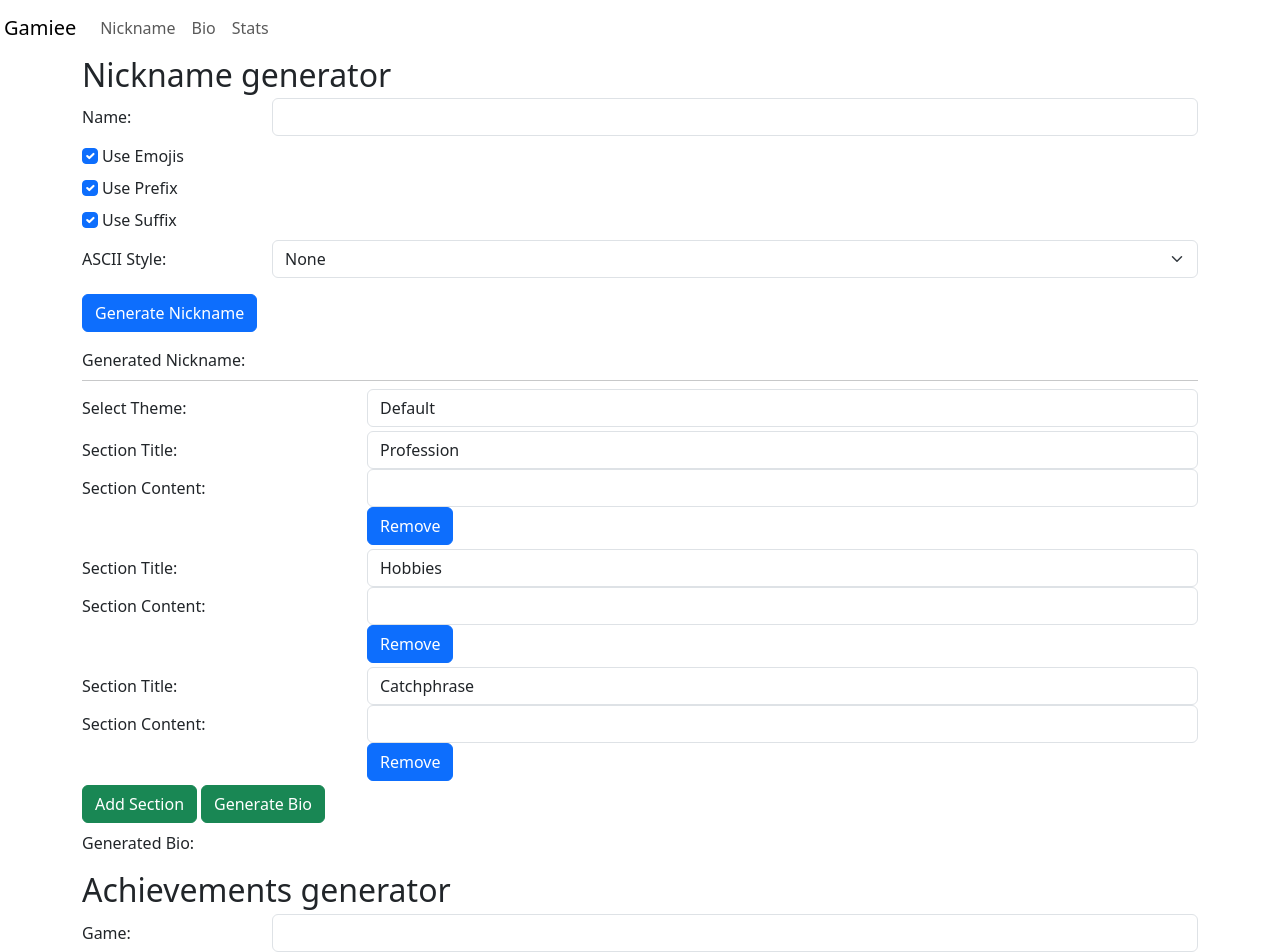
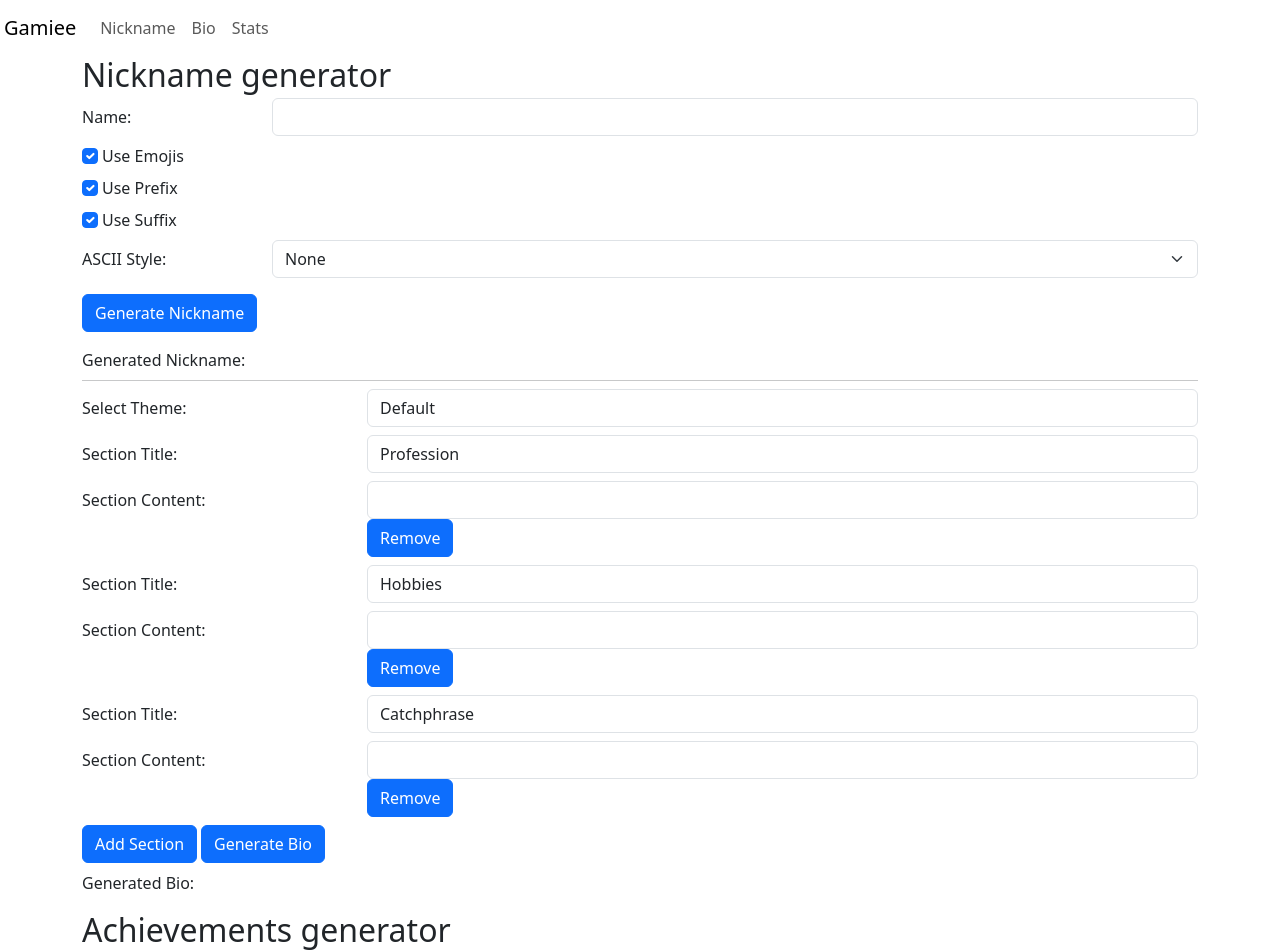
Before and after one commit to AlexYelisieiev/university-course-work, a React (Vite) app: page / in a window 1280 px wide. Shown: the top 952 px of the page. Built offline with nearby package versions, Linux system fonts and the light colour scheme.

Commit message:
Update bio

```diff
--- a/src/components/BioGenerator.jsx
+++ b/src/components/BioGenerator.jsx
@@ -51,7 +51,7 @@ const BioGenerator = () => {
 
 	return (
 		<form>
-			<div className="row mb-1">
+			<div className="row mb-2">
 				<label className='col-sm-3 col-form-label' htmlFor="theme">Select Theme:</label>
 				<div className='col-sm-9'>
 					<select
@@ -73,7 +73,8 @@ const BioGenerator = () => {
 			</div>
 
 			{sections.map((section, index) => (
-				<div key={index} className="row mb-1">
+				<div>
+				<div key={index} className="row mb-2">
 					<label className='col-sm-3 col-form-label' htmlFor={`section-title-${index}`}>Section Title:</label>
 					<div className='col-sm-9'>
 						<input
@@ -84,7 +85,8 @@ const BioGenerator = () => {
 							onChange={(e) => updateSectionLabel(index, e.target.value)}
 						/>
 					</div>
-
+				</div>
+				<div className='row mb-2'>
 					<label className='col-sm-3 col-form-label' htmlFor={`section-${index}`}>Section Content:</label>
 					<div className='col-sm-9'>
 						<input
@@ -101,11 +103,12 @@ const BioGenerator = () => {
 						<button className='btn btn-primary' onClick={() => removeSection(index)}>Remove</button>
 					</div>
 				</div>
+				</div>
 			))}
 
-			<div className="mb-2">
-				<button className='btn btn-success me-1' onClick={addSection}>Add Section</button>
-				<button className='btn btn-success' onClick={generateBio}>Generate Bio</button>
+			<div className="my-2">
+				<button className='btn btn-primary me-1' onClick={addSection}>Add Section</button>
+				<button className='btn btn-primary' onClick={generateBio}>Generate Bio</button>
 			</div>
 
 			<div className='row'>
```
